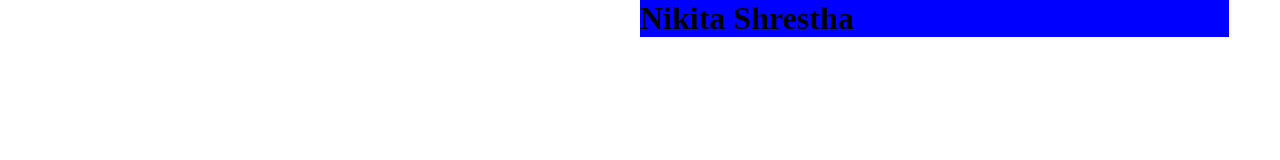
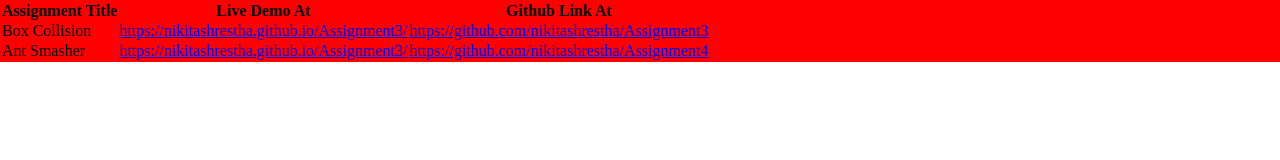
Before and after one commit to nikitashrestha/nikitashrestha.github.io, a plain HTML site: page index.html in a window 1280 px wide. Drawn offline with Linux system fonts and the light colour scheme.

Commit message:
sacond commit

```diff
--- a/index.html
+++ b/index.html
@@ -8,10 +8,24 @@
 
     <body>
         <div class="header-wrapper">
-            <div class="header">
-                <div class="image"></div>
-                <div class="intro"><h1>Nikita Shrestha</h1></div>
-            </div>
+            <table>
+                <tr>
+                    <th>Assignment Title</th>
+                    <th>Live Demo At</th>
+                    <th>Github Link At</th>
+                </tr>
+                <tr>
+                    <td>Box Collision</td>
+                    <td><a href="https://nikitashrestha.github.io/Assignment3/">https://nikitashrestha.github.io/Assignment3/</a></td>
+                    <td><a href="https://github.com/nikitashrestha/Assignment3">https://github.com/nikitashrestha/Assignment3</a></td>
+                </tr>
+                <tr>
+                    <td>Ant Smasher</td>
+                    <td><a href="https://nikitashrestha.github.io/Assignment3/">https://nikitashrestha.github.io/Assignment3/</a></td>
+                    <td><a href="https://github.com/nikitashrestha/Assignment4">https://github.com/nikitashrestha/Assignment4</a></td>
+                </tr>
+
+            </table>
         </div>
     </body>
 </html>
```
